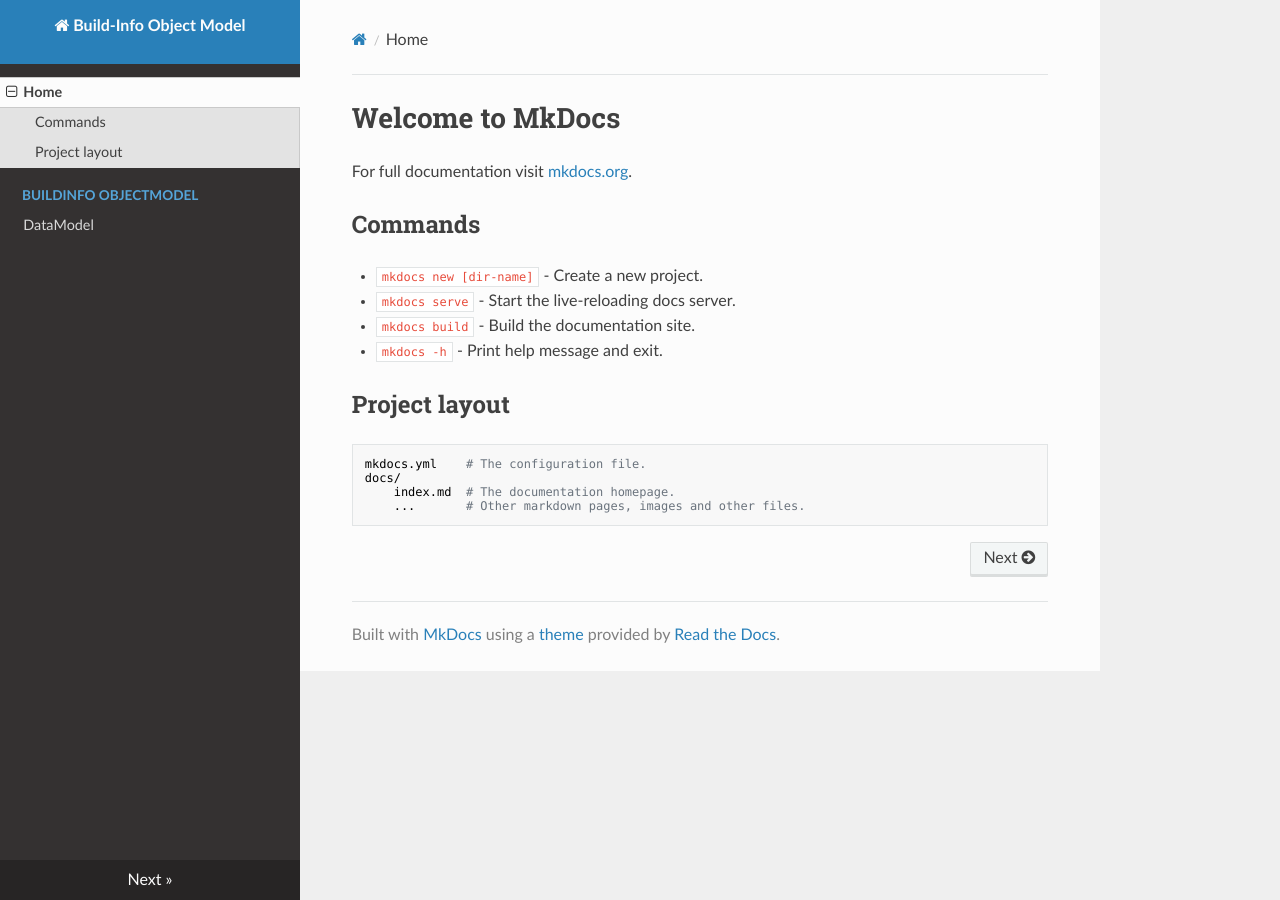
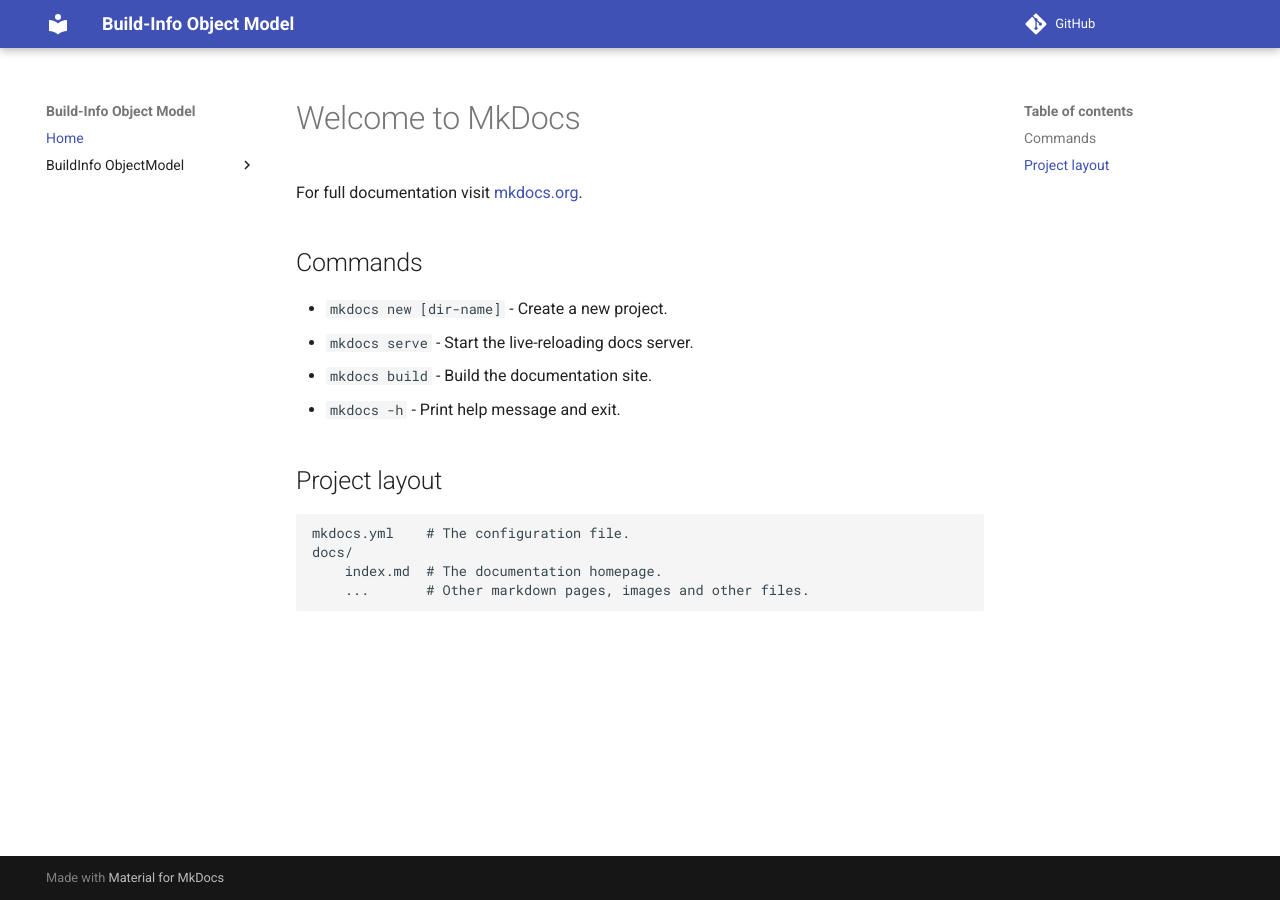
Before and after one commit to carstencodes/buildinfo-om, an MkDocs documentation site: the page built from docs/index.md, in a window 1280 px wide. Built offline with MkDocs 1.6.1 and Material for MkDocs 9.7.7, drawn with Linux system fonts in a browser that asks for light colours; nearby versions of some CDN libraries; comment, search, counter and statistics services are not loaded; part of the change alters nothing that is shown.

```diff
--- a/mkdocs.yml
+++ b/mkdocs.yml
@@ -1,17 +1,36 @@
 site_name: Build-Info Object Model
+
+repo_url: https://github.com/carstencodes/buildinfo-om
+edit_uri: edit/main/docs
+
 nav:
   - Home: 'index.md'
   - 'BuildInfo ObjectModel':
        - DataModel: 'buildinfo-om.md'
 theme:
-  name: readthedocs
+  name: material
   nav_style: dark
+  color_mode: auto
+  user_color_mode_toggle: true
   highlightjs: true
   hljs_languages:
     - yaml
     - rust
+    - python
+markdown_extensions:
+  - tables
+  - admonition
+
 plugins:
 - autorefs:
+- mike:
+    alias_type: redirect
+    redirect_template: null
+    deploy_prefix: 'libraries/python/buildinfo-om'
+    canonical_version: null
+    version_selector: true
+    css_dir: css
+    javascript_dir: js
 - mkdocstrings:
     enabled: true
     enable_inventory: true
```
